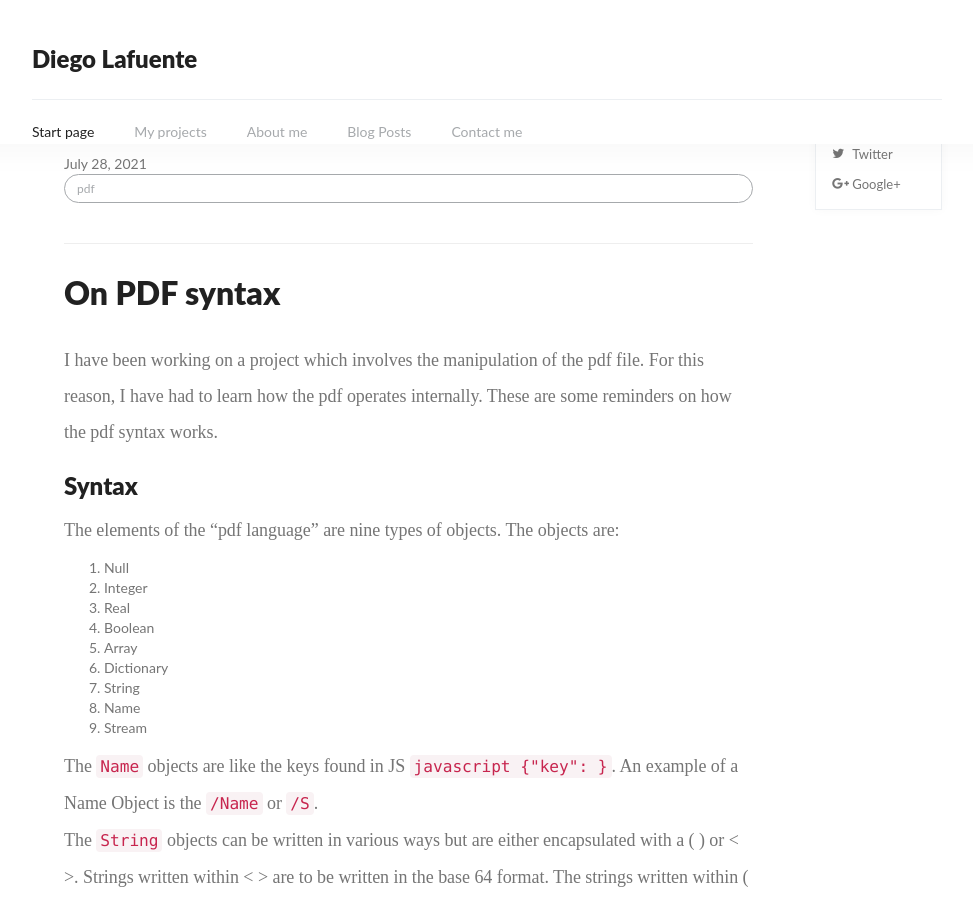
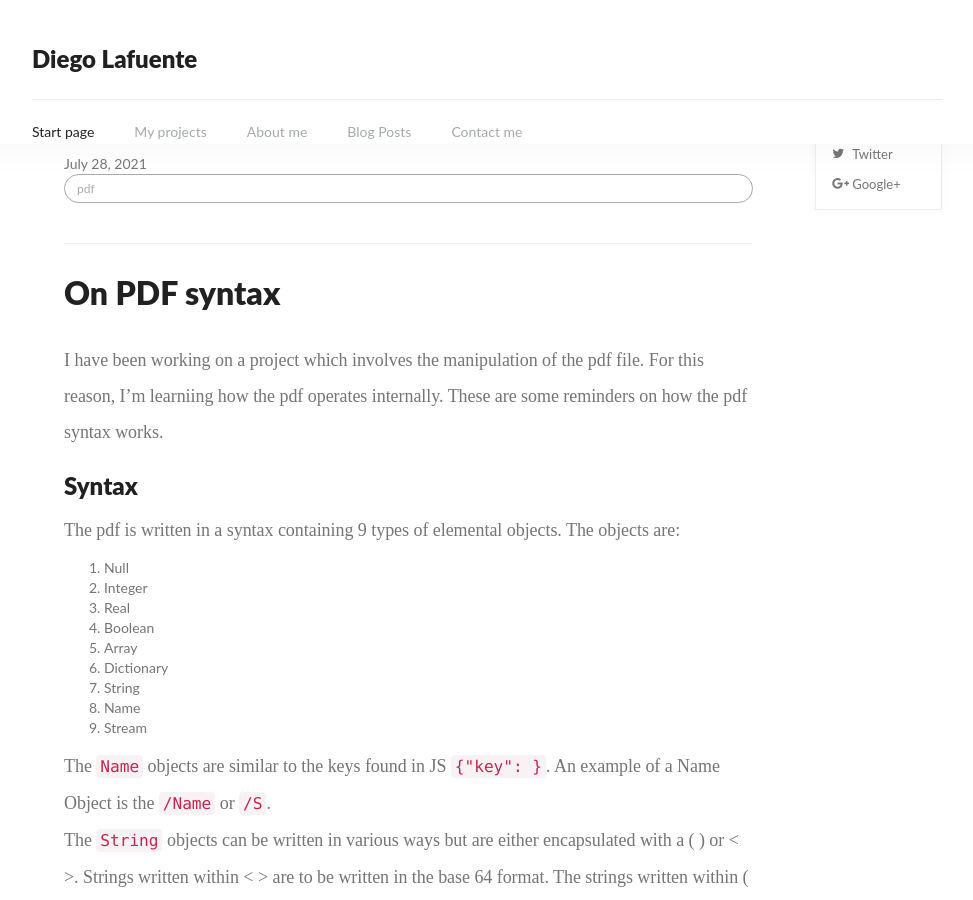
Before and after one commit to dlaf88/dlaf88.github.io, a Jekyll site: the page built from _posts/2021-07-28-on-pdf-syntax.md, in a window 1280 px wide and 900 px high. Shown: the whole window, without its empty margins (153-1126 px from the left). Built offline with Jekyll 4.4.1, drawn with Linux system fonts in a browser that asks for light colours; nearby versions of some CDN libraries; library files that are not in the unit come from our copies; a script that is not in the unit is left out; comment, search, counter and statistics services are not loaded.

Commit message:
Update 2021-07-28-on-pdf-syntax.md

````diff
--- a/_posts/2021-07-28-on-pdf-syntax.md
+++ b/_posts/2021-07-28-on-pdf-syntax.md
@@ -8,11 +8,11 @@ tags: pdf
 
 # On PDF syntax
 
-I have been working on a project which involves the manipulation of the pdf file. For this reason, I have had to learn how the pdf operates internally.
+I have been working on a project which involves the manipulation of the pdf file. For this reason, I'm learniing how the pdf operates internally.
 These are some reminders on how the pdf syntax works.
 
 ## Syntax
-The elements of the "pdf language" are nine types of objects. The objects are:
+The pdf is written in a syntax containing 9 types of elemental objects. The objects are:
 1. Null
 2. Integer
 3. Real
@@ -23,7 +23,7 @@ The elements of the "pdf language" are nine types of objects. The objects are:
 8. Name
 9. Stream
 
-The `Name` objects are like the keys found in JS ```javascript {"key": }```. An example of a Name Object is the `/Name` or `/S`.
+The `Name` objects are similar to the keys found in JS `{"key": }`. An example of a Name Object is the `/Name` or `/S`.
 The `String` objects can be written in various ways but are either encapsulated with a ( ) or < >. Strings written within < > are to be
 written in the base 64 format. The strings written within ( ) could be written in various forms.
 ```bash
````
